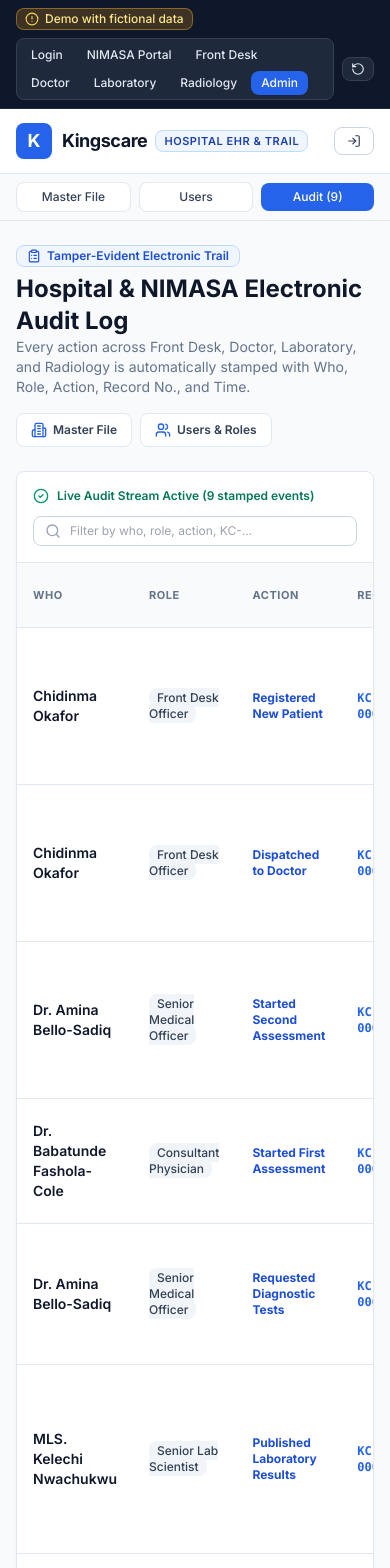
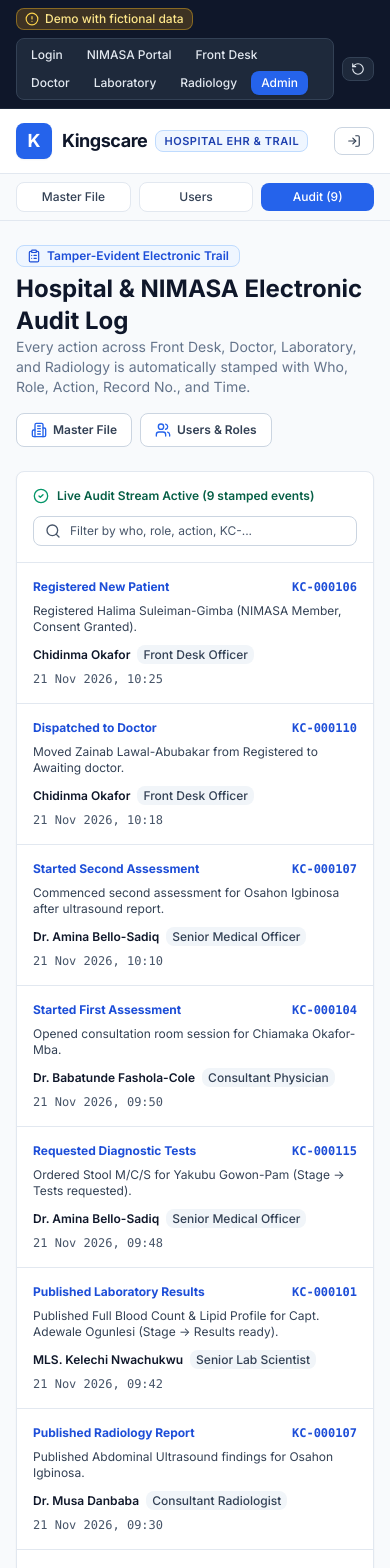
Before and after one commit to Angel-tech-media/KingCareHosp-NIMASA, a React (Vite) app: page /admin/audit in a window 390 px wide. Shown: the top 1568 px of the page. Built offline with nearby package versions, Linux system fonts and the light colour scheme.

Commit message:
feat: add mobile stacked-card views for tables and hover/focus polish

```diff
--- a/src/pages/LoginPage.tsx
+++ b/src/pages/LoginPage.tsx
@@ -100,7 +100,7 @@ export const LoginPage: React.FC = () => {
         {/* Card 1: Hospital Staff */}
         <section
           aria-labelledby="staff-login-heading"
-          className="bg-surface-card rounded-lg border border-surface-border shadow-card p-6 sm:p-8 flex flex-col justify-between"
+          className="bg-surface-card rounded-lg border border-surface-border shadow-card hover:shadow-card-hover hover:border-primary-200 transition-all p-6 sm:p-8 flex flex-col justify-between"
         >
           <div>
             <div className="flex items-center justify-between mb-6">
@@ -210,7 +210,7 @@ export const LoginPage: React.FC = () => {
         {/* Card 2: NIMASA Sponsor Portal */}
         <section
           aria-labelledby="nimasa-login-heading"
-          className="bg-surface-card rounded-lg border border-surface-border shadow-card p-6 sm:p-8 flex flex-col justify-between"
+          className="bg-surface-card rounded-lg border border-surface-border shadow-card hover:shadow-card-hover hover:border-emerald-200 transition-all p-6 sm:p-8 flex flex-col justify-between"
         >
           <div>
             <div className="flex items-center justify-between mb-6">
--- a/src/pages/admin/AdminAuditLogPage.tsx
+++ b/src/pages/admin/AdminAuditLogPage.tsx
@@ -44,88 +44,139 @@ export const AdminAuditLogPage: React.FC = () => {
         <div className="flex items-center gap-2">
           <Link
             to="/admin"
-            className="inline-flex items-center gap-1.5 px-3.5 py-2 rounded-lg bg-white border border-slate-200 hover:bg-slate-50 text-xs font-semibold text-slate-700"
+            className="inline-flex items-center gap-1.5 px-3.5 py-2 rounded-lg bg-surface-card border border-surface-border-strong hover:bg-primary-50/50 hover:border-primary-300 text-xs font-semibold text-ink-secondary hover:text-ink-primary transition-all active:scale-[0.99]"
           >
-            <Building2 className="w-4 h-4 text-blue-600" />
+            <Building2 className="w-4 h-4 text-primary-600" aria-hidden="true" />
             <span>Master File</span>
           </Link>
           <Link
             to="/admin/users"
-            className="inline-flex items-center gap-1.5 px-3.5 py-2 rounded-lg bg-white border border-slate-200 hover:bg-slate-50 text-xs font-semibold text-slate-700"
+            className="inline-flex items-center gap-1.5 px-3.5 py-2 rounded-lg bg-surface-card border border-surface-border-strong hover:bg-primary-50/50 hover:border-primary-300 text-xs font-semibold text-ink-secondary hover:text-ink-primary transition-all active:scale-[0.99]"
           >
-            <Users className="w-4 h-4 text-blue-600" />
+            <Users className="w-4 h-4 text-primary-600" aria-hidden="true" />
             <span>Users & Roles</span>
           </Link>
         </div>
       </div>
 
-      <div className="bg-white rounded-lg border border-slate-200 shadow-sm overflow-hidden">
-        <div className="p-4 sm:p-5 border-b border-slate-200 flex flex-col sm:flex-row sm:items-center justify-between gap-3">
-          <div className="flex items-center gap-2 text-xs text-emerald-700 font-semibold">
-            <CheckCircle2 className="w-4 h-4 text-emerald-600" />
+      <section
+        aria-label="Hospital and NIMASA electronic audit log"
+        className="bg-surface-card rounded-lg border border-surface-border shadow-card overflow-hidden"
+      >
+        <div className="p-4 sm:p-5 border-b border-surface-border flex flex-col sm:flex-row sm:items-center justify-between gap-3">
+          <div className="flex items-center gap-2 text-xs text-emerald-800 font-semibold">
+            <CheckCircle2 className="w-4 h-4 text-emerald-600" aria-hidden="true" />
             <span>
               Live Audit Stream Active ({filteredLogs.length} stamped events)
             </span>
           </div>
 
           <div className="relative sm:w-72">
-            <Search className="w-4 h-4 text-slate-400 absolute left-3 top-1/2 -translate-y-1/2" />
+            <Search
+              aria-hidden="true"
+              className="w-4 h-4 text-ink-muted absolute left-3 top-1/2 -translate-y-1/2"
+            />
             <input
-              type="text"
+              type="search"
+              aria-label="Filter audit log by staff name, role, action, or record number"
               value={searchQuery}
               onChange={(e) => setSearchQuery(e.target.value)}
               placeholder="Filter by who, role, action, KC-..."
-              className="w-full pl-9 pr-3 py-1.5 rounded-lg border border-slate-300 text-xs sm:text-sm focus:outline-none focus:ring-2 focus:ring-blue-600"
+              className="w-full pl-9 pr-3 py-1.5 rounded-lg border border-surface-border-strong text-xs sm:text-sm text-ink-primary placeholder:text-ink-muted focus:outline-none focus:ring-2 focus:ring-primary-600"
             />
           </div>
         </div>
 
-        <div className="overflow-x-auto">
+        {/* Mobile Stacked Cards (< md) */}
+        <div className="md:hidden divide-y divide-surface-border">
+          {filteredLogs.length === 0 ? (
+            <div className="py-10 px-4 text-center text-sm text-ink-muted">
+              No audit log entries match your filter.
+            </div>
+          ) : (
+            filteredLogs.map((log) => (
+              <div key={log.id} className="p-4 space-y-2 hover:bg-surface-canvas transition-colors">
+                <div className="flex items-center justify-between gap-2">
+                  <span className="text-xs font-bold text-primary-700">
+                    {log.action}
+                  </span>
+                  <Link
+                    to={`/nimasa/patients/${log.recordNo}`}
+                    className="font-mono text-xs font-bold text-primary-700 hover:underline"
+                  >
+                    {log.recordNo}
+                  </Link>
+                </div>
+                <p className="text-xs text-ink-secondary">{log.details}</p>
+                <div className="flex flex-wrap items-center justify-between gap-2 pt-1 text-xs text-ink-muted">
+                  <span className="font-semibold text-ink-primary">
+                    {log.actorName}{' '}
+                    <span className="ml-1 px-1.5 py-0.5 rounded bg-surface-subtle text-ink-secondary font-medium">
+                      {log.actorRole}
+                    </span>
+                  </span>
+                  <span className="font-mono">{log.timestamp}</span>
+                </div>
+              </div>
+            ))
+          )}
+        </div>
+
+        {/* Desktop Table (md+) */}
+        <div className="hidden md:block overflow-x-auto">
           <table className="w-full text-left border-collapse text-sm">
             <thead>
-              <tr className="bg-slate-50 border-b border-slate-200 text-[11px] font-semibold uppercase tracking-wider text-slate-500">
-                <th className="py-3 px-4">Who</th>
-                <th className="py-3 px-4">Role</th>
-                <th className="py-3 px-4">Action</th>
-                <th className="py-3 px-4">Record</th>
-                <th className="py-3 px-4">Time</th>
-                <th className="py-3 px-4">Trail Details</th>
+              <tr className="bg-surface-canvas border-b border-surface-border text-[11px] font-semibold uppercase tracking-wider text-ink-muted">
+                <th scope="col" className="py-3 px-4">Who</th>
+                <th scope="col" className="py-3 px-4">Role</th>
+                <th scope="col" className="py-3 px-4">Action</th>
+                <th scope="col" className="py-3 px-4">Record</th>
+                <th scope="col" className="py-3 px-4">Time</th>
+                <th scope="col" className="py-3 px-4">Trail Details</th>
               </tr>
             </thead>
-            <tbody className="divide-y divide-slate-200">
-              {filteredLogs.map((log) => (
-                <tr key={log.id} className="hover:bg-slate-50">
-                  <td className="py-3.5 px-4 font-semibold text-slate-900">
+            <tbody className="divide-y divide-surface-border">
+              {filteredLogs.length === 0 ? (
+                <tr>
+                  <td colSpan={6} className="py-10 text-center text-sm text-ink-muted">
+                    No audit log entries match your filter.
+                  </td>
+                </tr>
+              ) : (
+                filteredLogs.map((log) => (
+                  <tr key={log.id} className="hover:bg-primary-50/40 transition-colors">
+                    <td className="py-3.5 px-4 font-semibold text-ink-primary">
                       {log.actorName}
                     </td>
-                  <td className="py-3.5 px-4 text-xs text-slate-600">
-                    <span className="px-2 py-0.5 rounded bg-slate-100 text-slate-700 font-medium">
+                    <td className="py-3.5 px-4 text-xs text-ink-secondary">
+                      <span className="px-2 py-0.5 rounded bg-surface-subtle text-ink-secondary font-medium">
                         {log.actorRole}
                       </span>
                     </td>
-                  <td className="py-3.5 px-4 text-xs font-bold text-blue-700">
+                    <td className="py-3.5 px-4 text-xs font-bold text-primary-700">
                       {log.action}
                     </td>
-                  <td className="py-3.5 px-4 font-mono text-xs font-bold text-slate-800">
+                    <td className="py-3.5 px-4 font-mono text-xs font-bold text-ink-primary">
                       <Link
                         to={`/nimasa/patients/${log.recordNo}`}
-                      className="text-blue-600 hover:underline"
+                        className="text-primary-700 hover:underline"
                       >
                         {log.recordNo}
                       </Link>
                     </td>
-                  <td className="py-3.5 px-4 font-mono text-xs text-slate-600 whitespace-nowrap">
+                    <td className="py-3.5 px-4 font-mono text-xs text-ink-muted whitespace-nowrap">
                       {log.timestamp}
                     </td>
-                  <td className="py-3.5 px-4 text-xs text-slate-600">
+                    <td className="py-3.5 px-4 text-xs text-ink-secondary">
                       {log.details}
                     </td>
                   </tr>
-              ))}
+                ))
+              )}
             </tbody>
           </table>
         </div>
-      </div>
+      </section>
     </div>
   );
 };
--- a/src/pages/nimasa/NimasaDashboard.tsx
+++ b/src/pages/nimasa/NimasaDashboard.tsx
@@ -97,15 +97,15 @@ export const NimasaDashboard: React.FC = () => {
 
         <Link
           to="/nimasa/reports"
-          className="inline-flex items-center justify-center gap-2 px-4 py-2.5 rounded-lg bg-white border border-slate-200 hover:bg-slate-50 text-slate-800 font-medium text-sm shadow-sm transition-colors"
+          className="inline-flex items-center justify-center gap-2 px-4 py-2.5 rounded-lg bg-surface-card border border-surface-border-strong hover:bg-primary-50/50 hover:border-primary-300 text-ink-primary font-medium text-sm shadow-card hover:shadow-card-hover transition-all active:scale-[0.99]"
         >
-          <FileBarChart className="w-4 h-4 text-blue-600" />
+          <FileBarChart className="w-4 h-4 text-primary-600" aria-hidden="true" />
           <span>View Sponsor Reports & Charts</span>
         </Link>
       </div>
 
       {/* Kingscare Partner Hospital Card + Abuja Map Placeholder */}
-      <div className="bg-white rounded-lg border border-slate-200 shadow-sm p-5 sm:p-6">
+      <div className="bg-surface-card rounded-lg border border-surface-border shadow-card hover:shadow-card-hover transition-shadow p-5 sm:p-6">
         <div className="grid grid-cols-1 lg:grid-cols-3 gap-6 items-center">
           <div className="lg:col-span-2 space-y-3">
             <div className="flex flex-wrap items-center gap-2">
@@ -179,7 +179,7 @@ export const NimasaDashboard: React.FC = () => {
       {/* 4 Dashboard KPI Tiles */}
       <div className="grid grid-cols-1 sm:grid-cols-2 lg:grid-cols-4 gap-4">
         {/* Tile 1: Total NIMASA patients registered */}
-        <div className="bg-surface-card rounded-lg border border-surface-border p-5 shadow-card">
+        <div className="bg-surface-card rounded-lg border border-surface-border p-5 shadow-card hover:shadow-card-hover hover:border-surface-border-strong transition-all">
           <div className="flex items-center justify-between">
             <span className="text-xs font-semibold uppercase tracking-wider text-ink-muted">
               Total NIMASA Registered
@@ -197,7 +197,7 @@ export const NimasaDashboard: React.FC = () => {
         </div>
 
         {/* Tile 2: In hospital now (active) */}
-        <div className="bg-surface-card rounded-lg border border-surface-border p-5 shadow-card">
+        <div className="bg-surface-card rounded-lg border border-surface-border p-5 shadow-card hover:shadow-card-hover hover:border-emerald-200 transition-all">
           <div className="flex items-center justify-between">
             <span className="text-xs font-semibold uppercase tracking-wider text-ink-muted">
               In Hospital Now (Active)
@@ -218,7 +218,7 @@ export const NimasaDashboard: React.FC = () => {
         </div>
 
         {/* Tile 3: Discharged (inactive) */}
-        <div className="bg-surface-card rounded-lg border border-surface-border p-5 shadow-card">
+        <div className="bg-surface-card rounded-lg border border-surface-border p-5 shadow-card hover:shadow-card-hover hover:border-surface-border-strong transition-all">
           <div className="flex items-center justify-between">
             <span className="text-xs font-semibold uppercase tracking-wider text-ink-muted">
               Discharged (Inactive)
@@ -236,7 +236,7 @@ export const NimasaDashboard: React.FC = () => {
         </div>
 
         {/* Tile 4: Today's count vs daily quota (e.g. 14 / 20) */}
-        <div className="bg-surface-card rounded-lg border border-surface-border p-5 shadow-card">
+        <div className="bg-surface-card rounded-lg border border-surface-border p-5 shadow-card hover:shadow-card-hover hover:border-primary-200 transition-all">
           <div className="flex items-center justify-between">
             <span className="text-xs font-semibold uppercase tracking-wider text-ink-muted">
               Today&apos;s Count vs Quota
@@ -352,8 +352,60 @@ export const NimasaDashboard: React.FC = () => {
           </div>
         </div>
 
-        {/* Responsive Table */}
-        <div className="overflow-x-auto">
+        {/* Mobile Stacked Card List (< md) */}
+        <div className="md:hidden divide-y divide-surface-border">
+          {filteredPatients.length === 0 ? (
+            <div className="py-10 px-4 text-center text-ink-muted text-sm">
+              No NIMASA patient records match your current filter.
+            </div>
+          ) : (
+            filteredPatients.map((patient) => (
+              <button
+                key={patient.id}
+                type="button"
+                onClick={() => navigate(`/nimasa/patients/${patient.recordNo}`)}
+                className="w-full text-left p-4 hover:bg-primary-50/40 active:bg-primary-50/70 transition-colors space-y-2.5 group"
+              >
+                <div className="flex items-center justify-between gap-2">
+                  <span className="font-mono text-xs font-semibold text-primary-700">
+                    {patient.recordNo}
+                  </span>
+                  <StatusChip status={patient.status} />
+                </div>
+
+                <div>
+                  <div className="font-semibold text-ink-primary group-hover:text-primary-700 transition-colors">
+                    {patient.fullName}
+                  </div>
+                  <div className="text-xs text-ink-muted">
+                    {patient.nimasaStaffId} • {patient.nimasaDepartment}
+                  </div>
+                </div>
+
+                <div className="flex flex-wrap items-center justify-between gap-2 pt-1">
+                  <StageChip stage={patient.currentStage} />
+                  <span className="inline-flex items-center gap-1 text-xs font-semibold text-primary-700">
+                    Timeline
+                    <ChevronRight className="w-4 h-4" aria-hidden="true" />
+                  </span>
+                </div>
+
+                <div className="flex items-center justify-between text-xs text-ink-muted pt-1 border-t border-surface-border/70">
+                  <span className="font-medium text-ink-secondary">
+                    {patient.currentLocation}
+                  </span>
+                  <span className="inline-flex items-center gap-1">
+                    <Clock className="w-3.5 h-3.5" aria-hidden="true" />
+                    {patient.timeInHospital}
+                  </span>
+                </div>
+              </button>
+            ))
+          )}
+        </div>
+
+        {/* Desktop Responsive Table (md+) */}
+        <div className="hidden md:block overflow-x-auto">
           <table
             aria-label="NIMASA Patient Journey Directory"
             className="w-full text-left border-collapse"
```
Also changed, not shown: src/pages/admin/AdminUsersPage.tsx (+63 -26 lines). Lines whose indentation alone changed are shown as unchanged.
